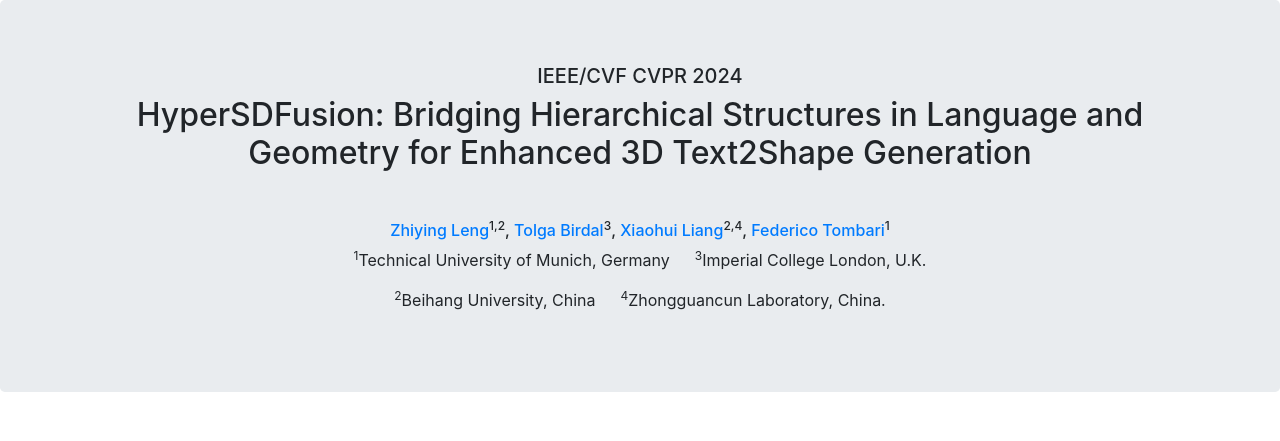
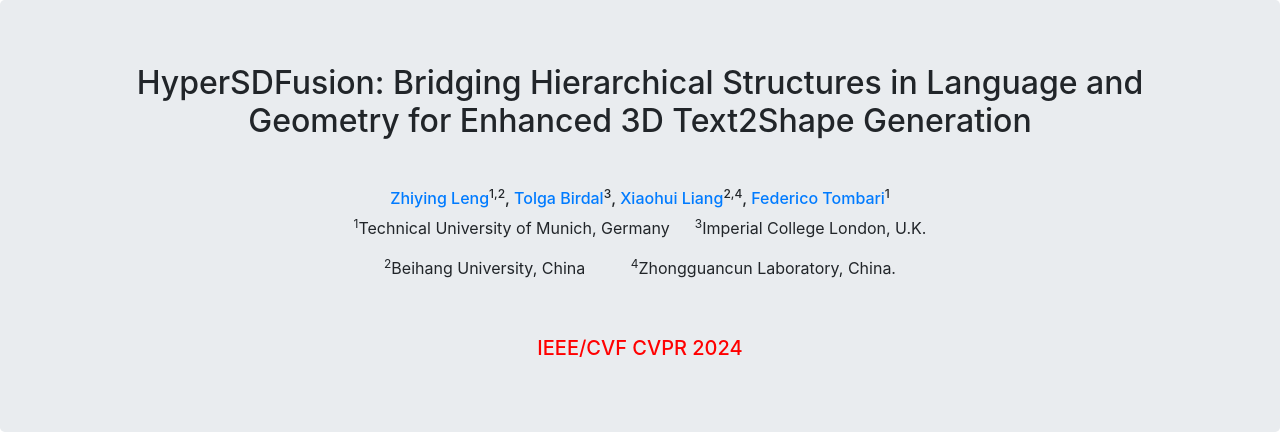
Before and after one commit to M-leng/M-leng.github.io, a plain HTML site: page index.html in a window 1280 px wide. Shown: the top 441 px of the page. Drawn offline with nearby package versions, Linux system fonts and the light colour scheme.

Commit message:
Update index.html

```diff
--- a/index.html
+++ b/index.html
@@ -15,12 +15,13 @@
     <div class="container">
       <div class="row">
         <div class="col-12">
-          <h5 class="text-center">IEEE/CVF CVPR 2024</h5>
-          <h2 class="text-center">HyperSDFusion: Bridging Hierarchical Structures in Language and Geometry for Enhanced 3D Text2Shape Generation</h1>
+          <h2 class="text-center">HyperSDFusion: Bridging Hierarchical Structures in Language and Geometry for Enhanced 3D Text2Shape Generation</h2>
           <p class="text-center">&nbsp;</p>
           <h6 class="text-center"><a href="https://scholar.google.com/citations?user=ZjknvysAAAAJ">Zhiying Leng</a><sup>1,2</sup>, <a href="https://scholar.google.com/citations?user=_Bxd5ggAAAAJ">Tolga Birdal</a><sup>3</sup>, <a href="https://scse.buaa.edu.cn/info/1089/2963.htm">Xiaohui Liang</a><sup>2,4</sup>, <a href="https://scholar.google.com/citations?user=TFsE4BIAAAAJ">Federico Tombari</a><sup>1</sup></h6>
           <p class="text-center"><sup>1</sup>Technical University of Munich, Germany   &emsp;   <sup>3</sup>Imperial College London, U.K. </p>
-	  <p class="text-center"><sup>2</sup>Beihang University, China    &emsp;      <sup>4</sup>Zhongguancun Laboratory, China. </p>
+	  <p class="text-center"><sup>2</sup>Beihang University, China    &emsp;   &emsp;    <sup>4</sup>Zhongguancun Laboratory, China. </p>
+	  <p class="text-center">&nbsp;</p>
+	  <h5 class="text-center"> <font color="#FF0000"> IEEE/CVF CVPR 2024 </font> </h5>
         </div>
       </div>
     </div>
```
